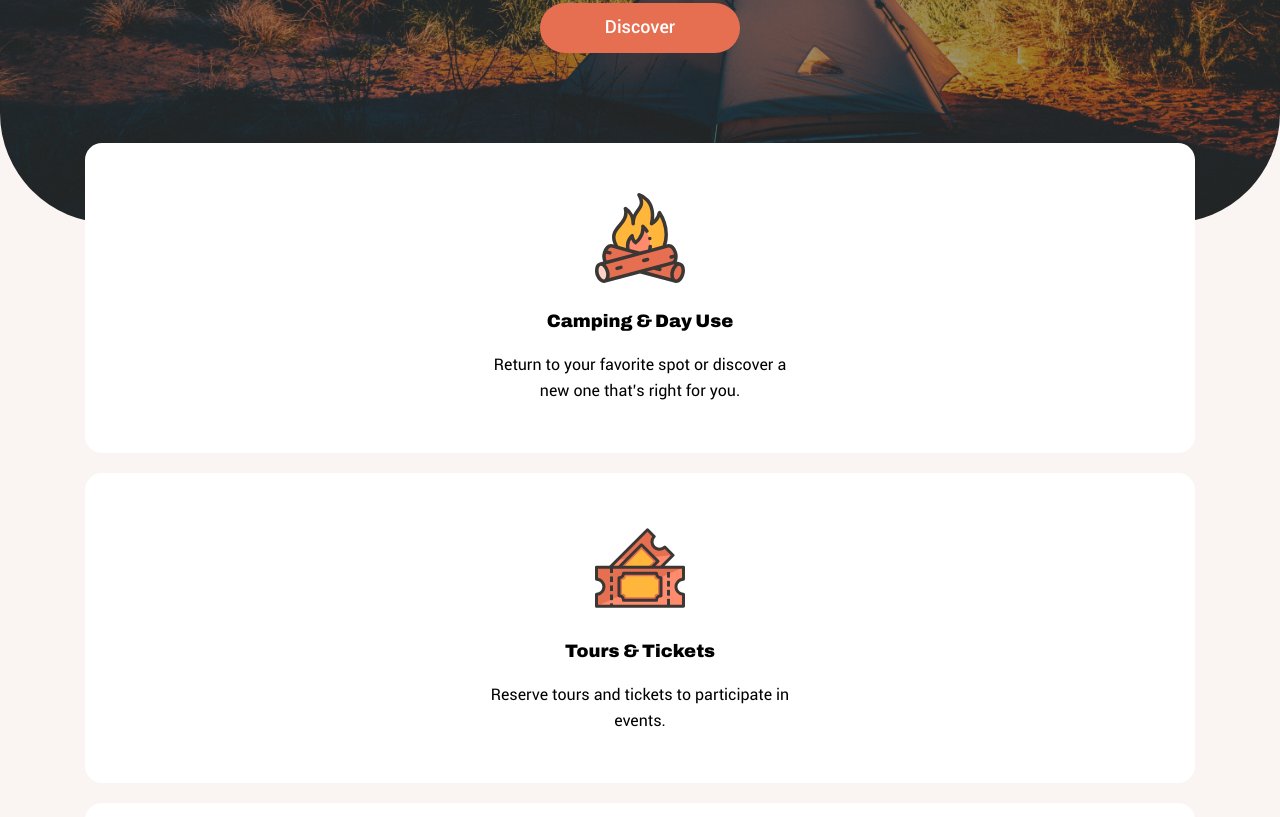
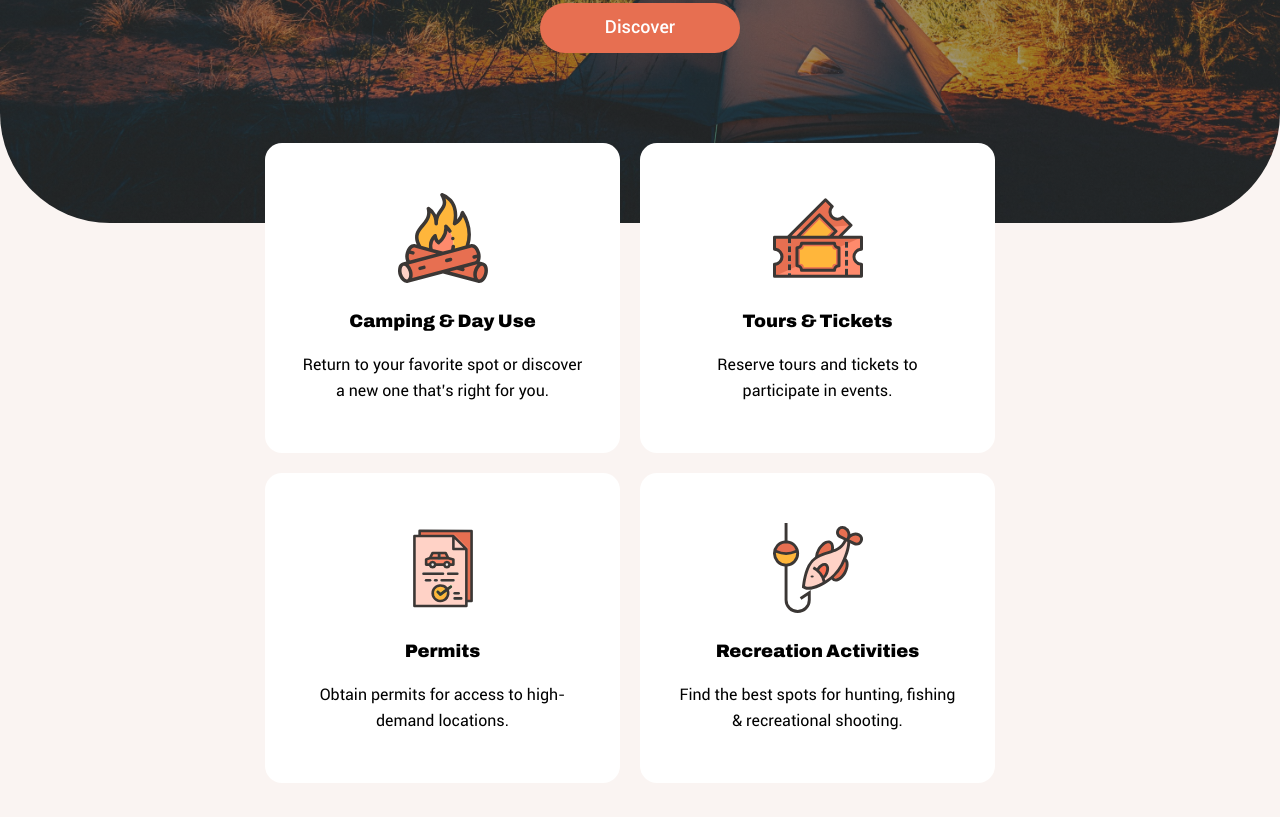
Before and after one commit to RaminHaghi/Camping-Website, a plain HTML site: page index.html in a window 1280 px wide. Shown: the part 577-1394 px from the top of the page. Drawn offline with Linux system fonts and the light colour scheme.

Commit message:
complete service section responsive

```diff
--- a/styles/app.css
+++ b/styles/app.css
@@ -357,13 +357,12 @@ a {
     margin-top: -8rem;
 }
 
-.services {
+/* .services {
 
-}
+} */
 
 .service {
     background-color: var(--color-white);
-    /* width: 37rem; */
     height: 31rem;
     text-align: center;
     border-radius: 1.7rem;
--- a/styles/responsive.css
+++ b/styles/responsive.css
@@ -13,6 +13,23 @@
 
     .navbar__menu {
         display: flex;
+    }
+
+    .services {
+        display: flex;
+        justify-content: center;
+        align-items: center;
+        flex-wrap: wrap;
+        margin: 0 auto;
+    }
+
+    .service {
+        width: 32.5rem;
+        margin-right: 2rem;
+    }
+
+    .service__caption {
+        max-width: 28rem;
     }
 }
 
@@ -47,8 +64,18 @@
     .header__btn {
         font-size: 1.8rem;
     }
+
+    .service {
+        width: 35.5rem;
+    }
 }
 
 @media all and (min-width: 1200px) {}
 
-@media all and (min-width: 1400px) {}
+@media all and (min-width: 1400px) {
+
+    .service {
+        width: 31.5rem;
+        height: 28rem;
+    }
+}
```
